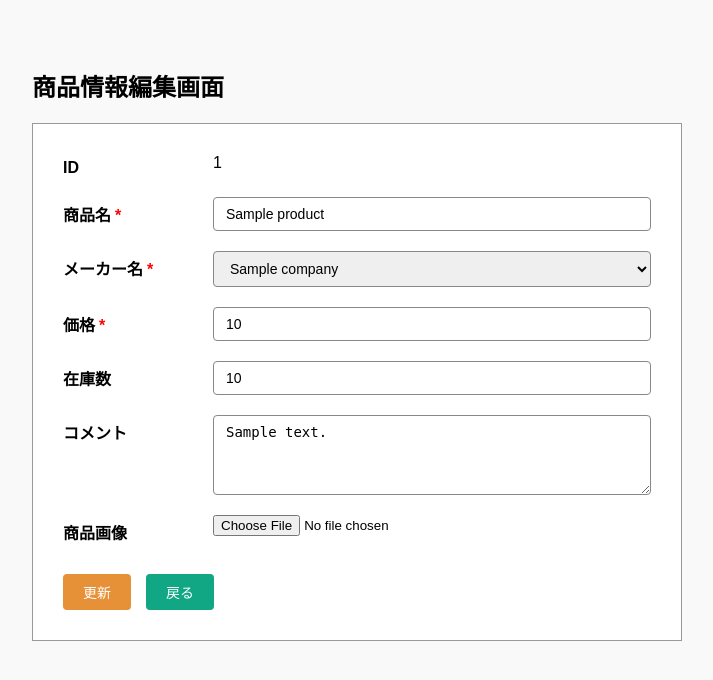
After one commit to gonbe-create/vending_machine, a Laravel app: page /products/1/edit in a window 1280 px wide. The commit adds this page. Shown: the top 680 px of the page, without its empty margins (16-729 px from the left). Run offline with Laravel 9, Linux system fonts and the light colour scheme; tables that the repository leaves empty hold one stand-in row (values such as "Sample post").

Commit message:
STEP7fix

```diff
--- a/app/Http/Controllers/ProductController.php
+++ b/app/Http/Controllers/ProductController.php
@@ -3,27 +3,113 @@
 namespace App\Http\Controllers;
 
 use Illuminate\Http\Request;
+use App\Http\Requests\ProductRequest;
 use App\Models\Product;
 use App\Models\Company;
+use Illuminate\Support\Facades\DB;
 
 class ProductController extends Controller
 {
-    public function index()
-    {
-         $products = Product::all();
-
-         return view('products.index', compact('products'));
-    }
-
-    /**
+     /**
      * 商品新規登録画面の表示
      *
      * @return \Illuminate\View\View
      */
 public function create()
 {
-   $companies = Company::all();
+     $companies = Company::all();
 
-   return view('products.create', compact('companies'));
+     return view('products.create', compact('companies'));
 }
+
+/**
+* 商品新規登録処理
+*/
+public function store(ProductRequest $request)
+{
+     $imgPath = null;
+     if ($request->hasFile('img_path')) {
+          $imgPath = $request->file('img_path')->store('images', 'public');
+     }
+
+     DB::beginTransaction();
+     try {
+          $model = new Product();
+          $model->registProduct($request, $imgPath);
+          DB::commit();
+     } catch (\Exception $e) {
+          DB::rollback();
+          returnback();
+     }
+
+     return redirect()->route('products.index');
 }
+/**
+ * 商品詳細画面の表示
+ */
+public function show($id)
+{
+     $product = Product::findOrFail($id);
+
+     return view('products.show', compact('product'));
+}
+
+/**
+ * 商品編集画面の表示
+ */
+public function edit($id)
+{
+     $product = Product::findOrFail($id);
+     $companies = Company::all();
+
+     return view('products.edit', compact('product', 'companies'));
+}
+/**
+ * 商品更新処理
+ */
+public function update(ProductRequest $request, $id)
+{
+     $imgPath = null;
+     if ($request->hasFile('img_path')) {
+          $imgPath = $request->file('img_path')->store('images', 'public');
+     }
+
+     DB::beginTransaction();
+     try {
+          $model = new Product();
+          $model->updateProduct($request, $id, $imgPath);
+          DB::commit();
+     } catch (\Exception $e) {
+          DB::rollback();
+          return back();
+     }
+
+     return redirect()->route('products.show', $id);
+}
+
+public function index(Request $request)
+     {
+          $keyword = $request->input('keyword');
+          $companyId = $request->input('company_id');
+
+          $model = new Product();
+          $products = $model->getList($keyword, $companyId);
+          $companies = Company::all();
+
+          return view('products.index', compact('products', 'companies'));
+     }
+
+     public function destroy($id)
+     {
+          DB::beginTransaction();
+          try {
+               $model = new Product();
+               $model->deleteProduct($id);
+               DB::commit();
+          } catch (\Exception $e) {
+               DB::rollback();
+               return back();
+          }
+          return redirect()->route('products.index');
+     }
+}
--- a/app/Models/Product.php
+++ b/app/Models/Product.php
@@ -8,4 +8,64 @@ use Illuminate\Database\Eloquent\Model;
 class Product extends Model
 {
     use HasFactory;
+
+    protected $fillable = [
+        'company_id',
+        'product_name',
+        'price',
+        'stock',
+        'comment',
+        'img_path',
+    ];
+
+    public function company()
+    {
+        return $this->belongsTo(Company::class);
+    }
+
+    public function registProduct($data, $imgPath = null)
+    {
+        $product = new self();
+        $product->company_id   = $data->company_id;
+        $product->product_name = $data->product_name;
+        $product->price        = $data->price;
+        $product->stock        = $data->stock;
+        $product->comment      = $data->comment;
+        $product->img_path     = $imgPath;
+        $product->save();
+    }
+
+    public function updateProduct($data, $id, $imgPath = null)
+    {
+        $product = self::findOrFail($id);
+        $product->company_id   = $data->company_id;
+        $product->product_name = $data->product_name;
+        $product->price        = $data->price;
+        $product->stock        = $data->stock;
+        $product->comment      = $data->comment;
+        if ($imgPath !== null) {
+            $product->img_path = $imgPath;
+        }
+        $product->save();
+    }
+
+    public function getList($keyword =null, $companyId = null)
+    {
+        $query = self::with('company');
+
+        if (!empty($keyword)) {
+            $query->where('product_name', 'like', '%' . $keyword . '%');
+        }
+        if (!empty($companyId)) {
+            $query->where('company_id', $companyId);
+        }
+
+        return $query->get();
+    }
+
+    public function deleteProduct($id)
+    {
+        $product = self::findOrFail($id);
+        $product->delete();
+    }
 }
--- /dev/null
+++ b/resources/views/products/edit.blade.php
@@ -0,0 +1,132 @@
+<!DOCTYPE html>
+<html lang="ja">
+<head>
+    <meta charset="UTF-8">
+    <meta name="viewport" content="width=device-width, initial-scale=1.0">
+    <title>商品情報編集画面</title>
+    <style>
+        body { font-family: sans-serif; padding: 40px; background-color: #f9f9f9; }
+        .form-container {
+            max-width: 650px;
+            background: #fff;
+            border: 1px solid #999;
+            padding: 30px;
+            box-sizing: border-box;
+        }
+        .form-group {
+            display: flex;
+            align-items: flex-start;
+            margin-bottom: 20px;
+        }
+        .form-group label {
+            width: 150px;
+            font-weight: bold;
+            font-size: 16px;
+            padding-top: 5px;
+        }
+        .required {
+            color: red;
+            margin-left: 4px;
+        }
+        .form-control {
+            flex: 1;
+            padding: 8px 12px;
+            border: 1px solid #888;
+            border-radius: 4px;
+            font-size: 14px;
+            box-sizing: border-box;
+        }
+        textarea.form-control {
+            height: 80px;
+            resize: vertical;
+        }
+        .btn-area {
+            margin-top: 30px;
+            display: flex;
+            gap: 15px;
+        }
+        .btn-submit {
+            background-color: #e69138;
+            color: white;
+            border: none;
+            padding: 8px 20px;
+            border-radius: 4px;
+            cursor: pointer;
+            font-size: 14px;
+        }
+        .btn-back {
+            background-color: #11a684;
+            color: white;
+            border: none;
+            padding: 8px 20px;
+            border-radius: 4px;
+            text-decoration: none;
+            font-size: 14px;
+        }
+    </style>
+</head>
+<body>
+    <h2>商品情報編集画面</h2>
+
+    <div class="form-container">
+        @if ($errors->any())
+        <ul style="color: red;">
+            @foreach ($errors->all() as $error)
+                <li>{{ $error }}</li>
+            @endforeach
+        </ul>
+        @endif
+
+        <form action="{{ route('products.update', $product->id) }}" method="POST" enctype="multipart/form-data">
+            @csrf
+            @method('PUT')
+
+        <div class="form-group">
+            <label>ID</label>
+            <div>{{ $product->id }}</div>
+        </div>
+
+        <div class="form-group">
+            <label>商品名<span class="required">*</span></label>
+            <input type="text" name="product_name" class="form-control" value="{{ old('product_name', $product->product_name) }}" required>
+        </div>
+
+        <div class="form-group">
+            <label>メーカー名<span class="required">*</span></label>
+            <select name="company_id" class="form-control" required>
+                @foreach ($companies as $company)
+                    <option value="{{ $company->id  }}" {{ old('company_id', $product->company_id) == $company->id ? 'selected' : '' }}>
+                        {{ $company->company_name }}
+                    </option>
+                @endforeach
+            </select>
+        </div>
+
+        <div class="form-group">
+            <label>価格<span class="required">*</span></label>
+            <input type="number" name="price" class="form-control" value="{{ old('price', $product->price) }}" required>
+        </div>
+
+        <div class="form-group">
+            <label>在庫数</label>
+        <input type="number" name="stock" class="form-control" value="{{ old('stock', $product->stock) }}" required>
+        </div>
+
+        <div class="form-group">
+            <label>コメント</label>
+            <textarea name="comment" class="form-control">{{ old('comment', $product->comment) }}</textarea>
+        </div>
+
+        <div class="form-group">
+            <label>商品画像</label>
+            <input type="file" name="img_path">
+        </div>
+
+        <div class="btn-area">
+            <button type="submit" class="btn-submit">更新</button>
+            <a href="{{ route('products.show', $product->id) }}" class="btn-back">戻る</a>
+        </div>
+    </form>
+</div>
+</body>
+</html>
--- a/routes/web.php
+++ b/routes/web.php
@@ -21,10 +21,6 @@ Auth::routes();
 
 Route::get('/home', [App\Http\Controllers\HomeController::class, 'index'])->name('home');
 
-Auth::routes();
-
-Route::get('/home', [App\Http\Controllers\HomeController::class, 'index'])->name('home');
-
 use App\Http\Controllers\ProductController;
 // 商品一覧表示
 Route::get('/products', [ProductController::class, 'index'])->name('products.index');
@@ -38,6 +34,15 @@ Route::post('/products', [ProductController::class, 'store'])->name('products.st
 // 商品詳細画面の表示
 Route::get('/products/{id}', [ProductController::class, 'show'])->name('products.show');
 
+// 商品編集画面の表示
+Route::get('/products/{id}/edit', [ProductController::class, 'edit'])->name('products.edit');
+
+// 商品更新処理の実行
+Route::put('/products/{id}', [ProductController::class, 'update'])->name('products.update');
+
+// 商品削除処理の実行
+Route::delete('/products/{id}', [ProductController::class, 'destroy'])->name('products.destroy');
+
 use App\Models\Company;
 
 Route::get('/add-company', function () {
```
Also changed, not shown: app/Http/Requests/ProductRequest.php (added, +36 -0 lines), database/seeders/CompaniesTableSeeder.php (added, +18 -0 lines), resources/views/products/create.blade.php (+11 -2 lines), resources/views/products/index.blade.php (+34 -5 lines), resources/views/products/show.blade.php (added, +63 -0 lines), database/migrations/2026_11_09_024256_create_sales_table.php, database/migrations/2026_11_09_131150_create_products_table.php.
